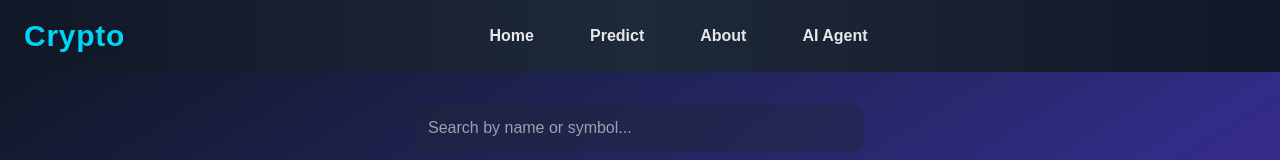
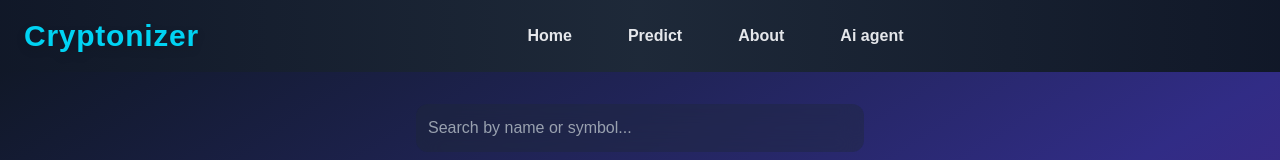
Before and after one commit to kaymansour/cryptonizer, a Next.js app in the folder frontend/: page / in a window 1280 px wide. Shown: the top 160 px of the page. Built offline with nearby package versions, Linux system fonts and the light colour scheme; no server answers.

Commit message:
using <Link> tag instead of <a>

```diff
--- a/frontend/src/components/Header.tsx
+++ b/frontend/src/components/Header.tsx
@@ -1,39 +1,42 @@
 "use client";
 
 import { UserButton } from "@clerk/nextjs";
+import Link from "next/dist/client/link";
 
 export default function Header() {
   return (
     <div className="w-full shadow-lg py-4 px-6 bg-gradient-to-r from-gray-900 via-gray-800 to-gray-900">
       <div className="container mx-auto flex justify-between items-center">
         <h1 className="text-3xl font-extrabold text-cyan-400 tracking-wide drop-shadow-lg">
-          Crypto
+          Cryptonizer
         </h1>
         <nav className="flex-1 flex justify-center space-x-6">
-          <a
+          <Link
             href="/"
             className="px-4 py-2 rounded-lg text-gray-200 font-semibold transition-all duration-200 hover:shadow-lg focus:outline-none focus:ring-2 focus:ring-cyan-400 hover:text-lg"
           >
             Home
-          </a>
-          <a
+          </Link>
+
+          <Link
             href="/predicts"
             className="px-4 py-2 rounded-lg text-gray-200 font-semibold transition-all duration-200 focus:outline-none focus:ring-2 focus:ring-cyan-400 hover:text-lg"
           >
             Predict
-          </a>
-          <a
+          </Link>
+
+          <Link
             href="/about"
             className="px-4 py-2 rounded-lg text-gray-200 font-semibold transition-all duration-200 focus:outline-none focus:ring-2 focus:ring-cyan-400 hover:text-lg"
           >
             About
-          </a>
-          <a
+          </Link>
+          <Link
             href="/chatbot"
             className="px-4 py-2 rounded-lg text-gray-200 font-semibold transition-colors duration-200 focus:outline-none focus:ring-2 focus:ring-cyan-400 hover:text-lg"
           >
-            AI Agent
-          </a>
+            Ai agent
+          </Link>
         </nav>
         <div className="ml-6">
           <UserButton afterSignOutUrl="/" />
```
Also changed, not shown: 1 other file (tests, documents, lock files or other folders).
